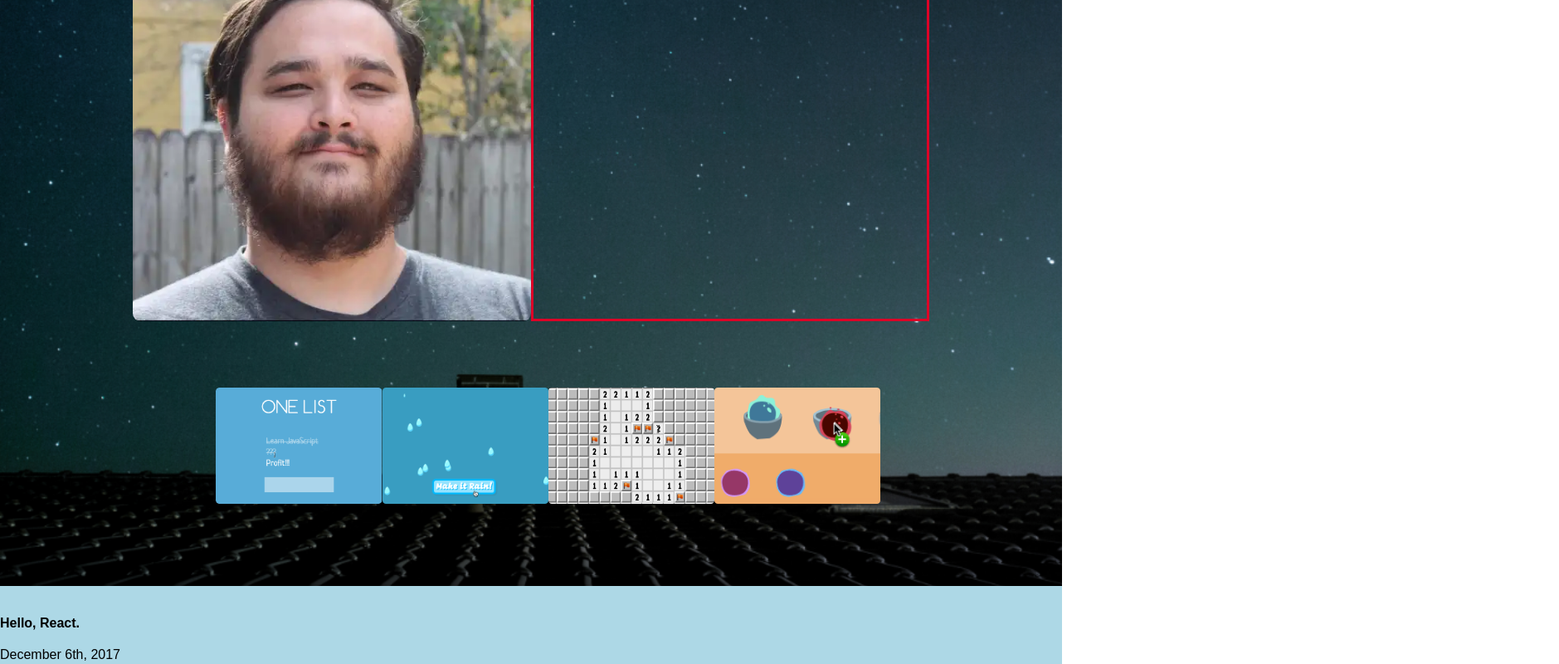
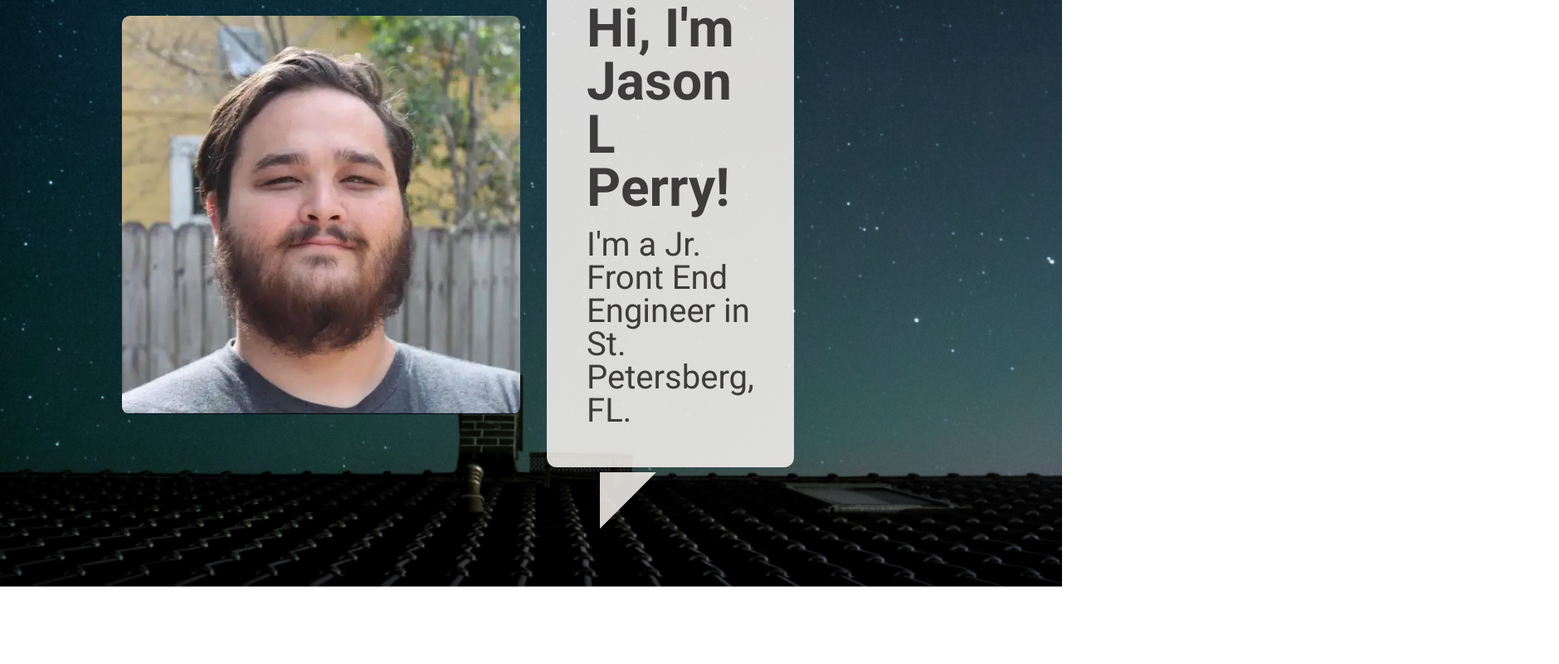
Before and after one commit to NickRyanWeber/portfolio-1, a website: page public/index.html in a window 1280 px wide. Shown: the part 253-1053 px from the top of the page at 83% size, 1879 px wide, since content can reach past the window. Drawn offline with Linux system fonts and the light colour scheme.

Commit message:
added header styling

```diff
--- a/public/screen.css
+++ b/public/screen.css
@@ -1,3 +1,4 @@
+@import url('https://fonts.googleapis.com/css?family=Roboto:400,500,700,900&display=swap');
 :root {
   font: 16px / 1 sans-serif;
 }
@@ -9,6 +10,8 @@ html {
 body {
   margin: 0;
   min-height: 100%;
+  font-family: 'Roboto', sans-serif;
+  color: #3d3b3b;
 }
 
 /* Header */
@@ -17,7 +20,7 @@ body {
   background-image: url(./images/space.png);
   background-repeat: no-repeat;
   background-size: 100% auto;
-  padding: 5rem;
+  /* padding: 5rem; */
 }
 
 .profile-img {
@@ -29,24 +32,60 @@ body {
   display: flex;
   justify-content: center;
   align-content: center;
-  margin: 5rem;
+  padding: 17rem;
 }
 
 .project-thumbnail-list {
   display: flex;
-  justify-content: center;
+  justify-content: space-evenly;
   list-style: none;
+  background-color: #222121c0;
+  padding: 3rem;
+  margin-bottom: 0;
+}
+
+.project-thumbnail {
+  height: 20rem;
 }
 
 .quote-bubble {
-  background-color: #faebd7d5;
-  /* margin: 2rem; */
-  /* padding: 3rem; */
+  background-color: #fffbf7d5;
+  border-radius: 0.75rem;
+  margin: 0 2rem;
+  padding: 2rem 3rem;
+  position: relative;
+}
+
+.quote-bubble::after {
+  content: '';
+  position: absolute;
+  border-width: 3em;
+  border-style: solid;
+  border-left-color: #fffbf7d5;
+  border-right-color: transparent;
+  border-bottom-color: transparent;
+  border-top-color: transparent;
+  transform: rotate(225deg);
+  bottom: -54px;
+  left: 1rem;
 }
 
 .header-img-and-quote > div {
-  border: 3px solid #dd0327;
   flex: 1;
+  padding: 0 9rem 0 0;
+  margin: -3rem 0 0 0;
+}
+
+h1 {
+  font-size: 4rem;
+  font-weight: bold;
+  margin: 0;
+}
+
+h3 {
+  font-size: 2.5rem;
+  font-weight: 300;
+  margin: 1rem 0;
 }
 
 /* Project Area */
```
Also changed, not shown: public/index.html (+1 -1 lines).
